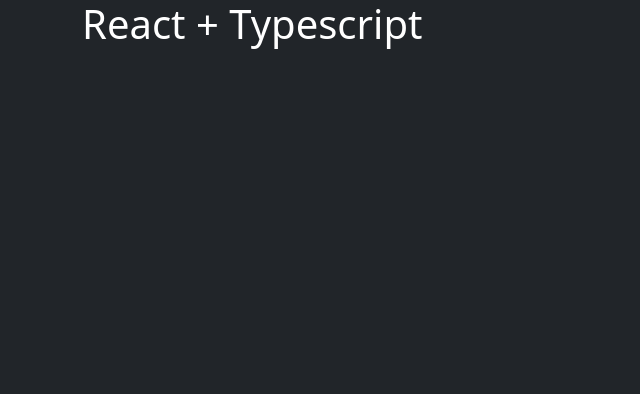
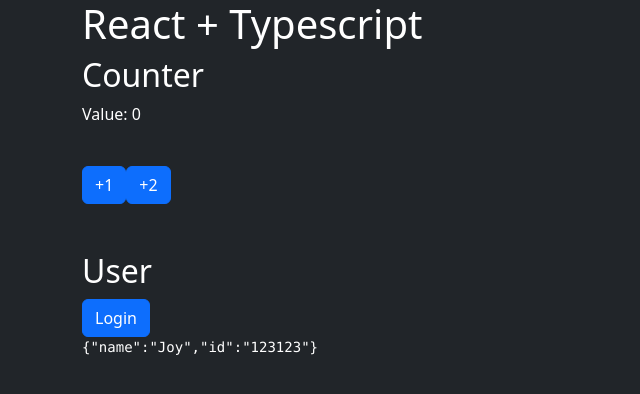
Before and after one commit to machelinos/react-udemy-ce-10-typescript, a React (Vite) app: page / in a window 1280 px wide. Shown: the top 394 px of the page, without its empty margins (0-640 px from the left). Built offline with nearby package versions, Linux system fonts and the light colour scheme.

Commit message:
UseState with typescript

```diff
--- a/src/App.tsx
+++ b/src/App.tsx
@@ -1,8 +1,14 @@
+import { Counter } from './components/Counter'
+import { User } from './components/User'
+
 function App() {
-
   return (
     <>
       <h1>React + Typescript</h1>
+
+      <Counter />
+
+      <User />
     </>
   )
 }
--- /dev/null
+++ b/src/components/Counter.tsx
@@ -0,0 +1,34 @@
+import { useState } from 'react'
+
+export const Counter = () => {
+  const [count, setCount] = useState<number>(0)
+  const handleAdd = (step: number = 1): void => {
+    setCount(count + step)
+  }
+
+  return (
+    <>
+      <h2>Counter</h2>
+      <p>Value: {count} </p>
+      <br />
+
+      <button
+        className="btn btn-primary"
+        onClick={() => {
+          handleAdd()
+        }}
+      >
+        +1
+      </button>
+
+      <button
+        className="btn btn-primary ml-2"
+        onClick={() => {
+          handleAdd(2)
+        }}
+      >
+        +2
+      </button>
+    </>
+  )
+}
--- /dev/null
+++ b/src/components/User.tsx
@@ -0,0 +1,34 @@
+import { useState } from 'react'
+
+interface UserInterface {
+  name: string
+  id: string
+}
+
+const tempUser: UserInterface = {
+  name: 'Joy',
+  id: '123123',
+}
+
+export const User = () => {
+  const [user, setUser] = useState<UserInterface>(tempUser)
+
+  const handleLogin = (): void => {
+    setUser({
+      name: 'Marcelle',
+      id: '121w',
+    })
+  }
+
+  return (
+    <div className="mt-5">
+      <h2>User</h2>
+
+      <button className="btn btn-primary" onClick={handleLogin}>
+        Login
+      </button>
+
+      <pre>{JSON.stringify(user)}</pre>
+    </div>
+  )
+}
```
Also changed, not shown: .prettierrc.json (added).
